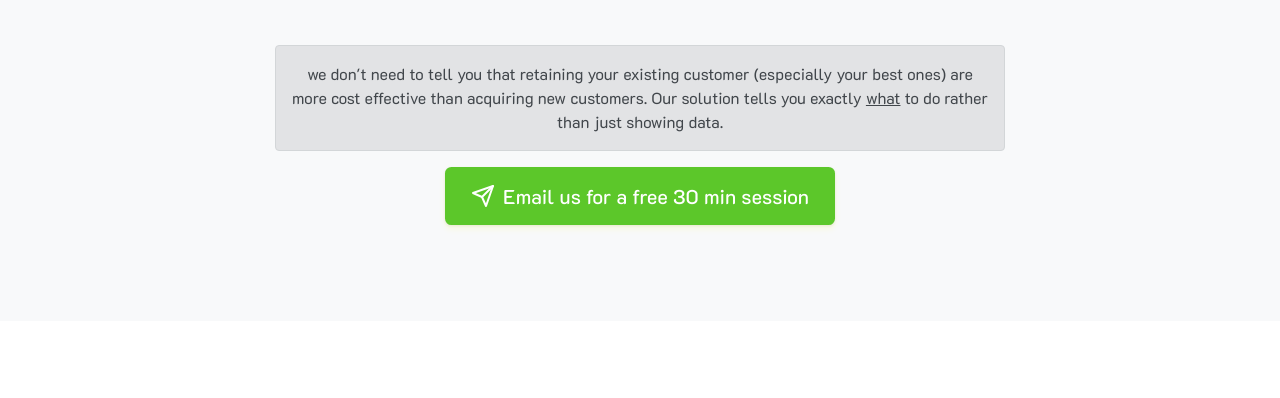
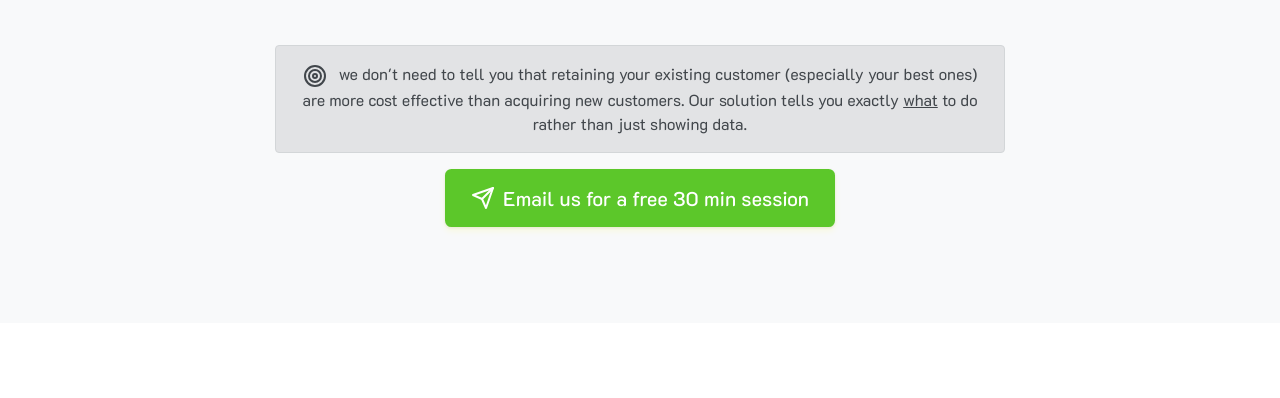
Before and after one commit to datastacker/datastacker.github.io, a plain HTML site: page index.html in a window 1280 px wide. Shown: the part 325-723 px from the top of the page. Drawn offline with nearby package versions, Linux system fonts and the light colour scheme.

Commit message:
add icon

```diff
--- a/index.html
+++ b/index.html
@@ -30,7 +30,10 @@
                 <h1>powerful ecommerce data insights</h1>
                 <p class="lead mb-5">dataStacker provides data science in a box for your ecommerce store.
                     Understand your customers and get automatic insights and recommendations.</p>
-                <div class="alert alert-secondary">we don't need to tell you that retaining your existing customer (especially your best ones) are more cost effective than acquiring new customers.  Our solution tells you exactly <u>what</u> to do rather than just showing data.</div>
+                <div class="alert alert-secondary">
+                    <em class="mr-2" data-feather="target"></em>
+                    we don't need to tell you that retaining your existing customer (especially your best ones) are more cost effective than acquiring new customers.  Our solution tells you exactly <u>what</u> to do rather than just showing data.
+                </div>
                 <a href="mailto:contact@datastacker.io" class="btn btn-lg btn-success svg-icon">
                     <em class="mr-2" data-feather="send"></em>
                     Email us for a free 30 min session
```
